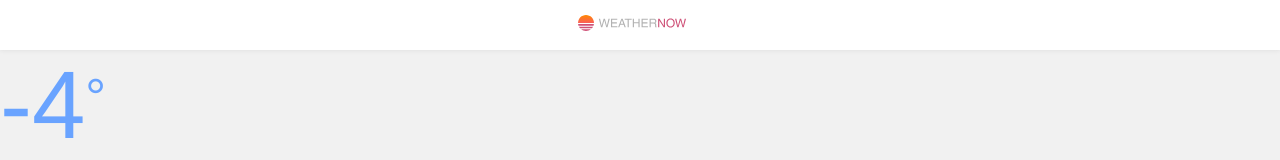
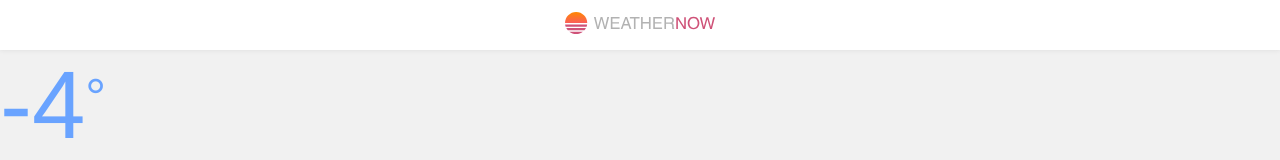
Before and after one commit to lucasyarid/weather-now, a Vue app: page / in a window 1280 px wide. Shown: the top 160 px of the page. Built offline with nearby package versions, Linux system fonts and the light colour scheme.

Commit message:
simple fix for BaseLogo width

```diff
--- a/src/components/atoms/BaseLogo/BaseLogo.vue
+++ b/src/components/atoms/BaseLogo/BaseLogo.vue
@@ -26,5 +26,8 @@ export default {
   margin: 0;
   width: 100%;
   height: fit-content;
+  &__img {
+    width: 100%;
+  }
 }
 </style>
--- a/src/components/organisms/TheHeader/TheHeader.vue
+++ b/src/components/organisms/TheHeader/TheHeader.vue
@@ -1,6 +1,8 @@
 <template>
   <div class="TheHeader">
-    <BaseLogo class="TheHeader__logo" />
+    <div class="TheHeader__logo">
+      <BaseLogo />
+    </div>
   </div>
 </template>
 
@@ -27,7 +29,7 @@ export default {
   background-color: white;
   box-shadow: 0px 0px 5px 0px $color-box-shadow;
   &__logo {
-    width: 125px;
+    width: 150px;
   }
 }
 </style>
```
Also changed, not shown: 1 other file (tests, documents, lock files or other folders).
